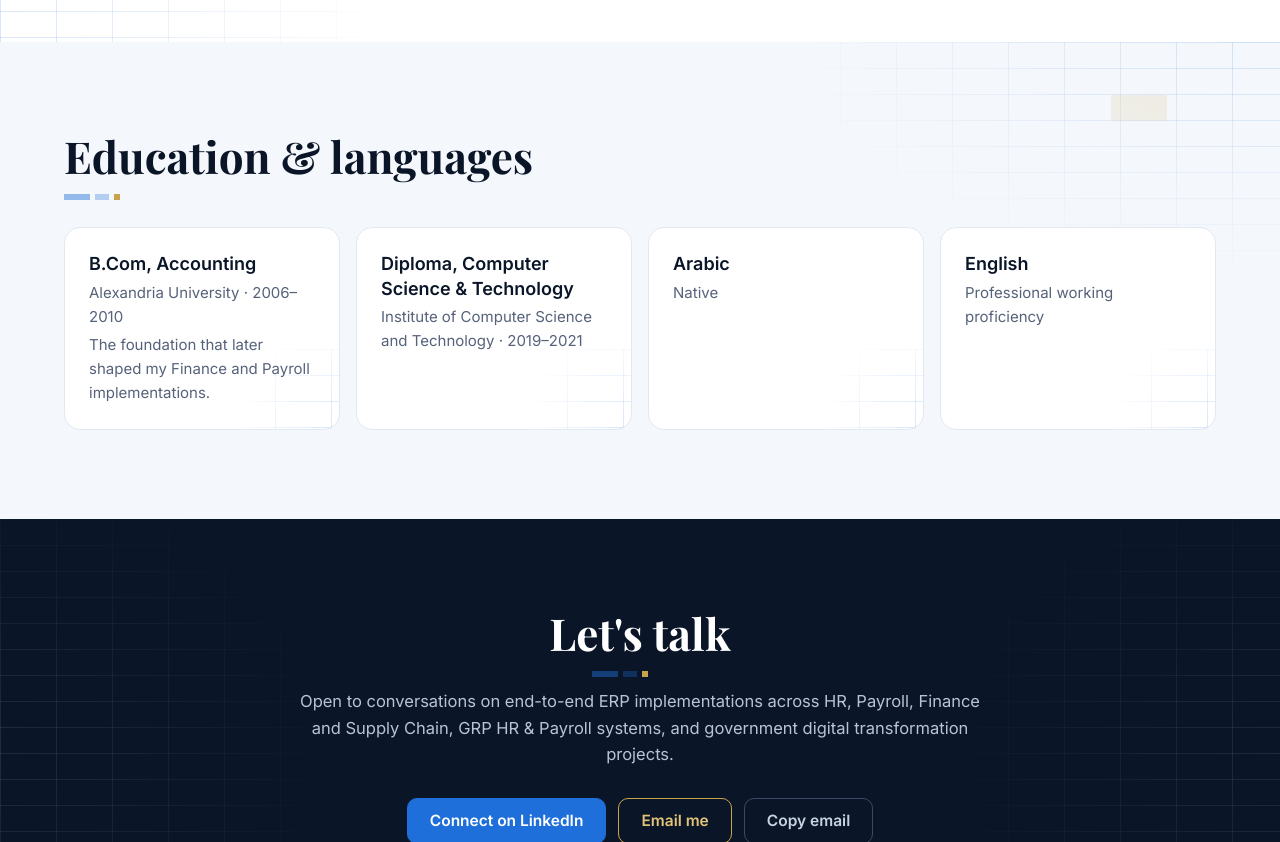
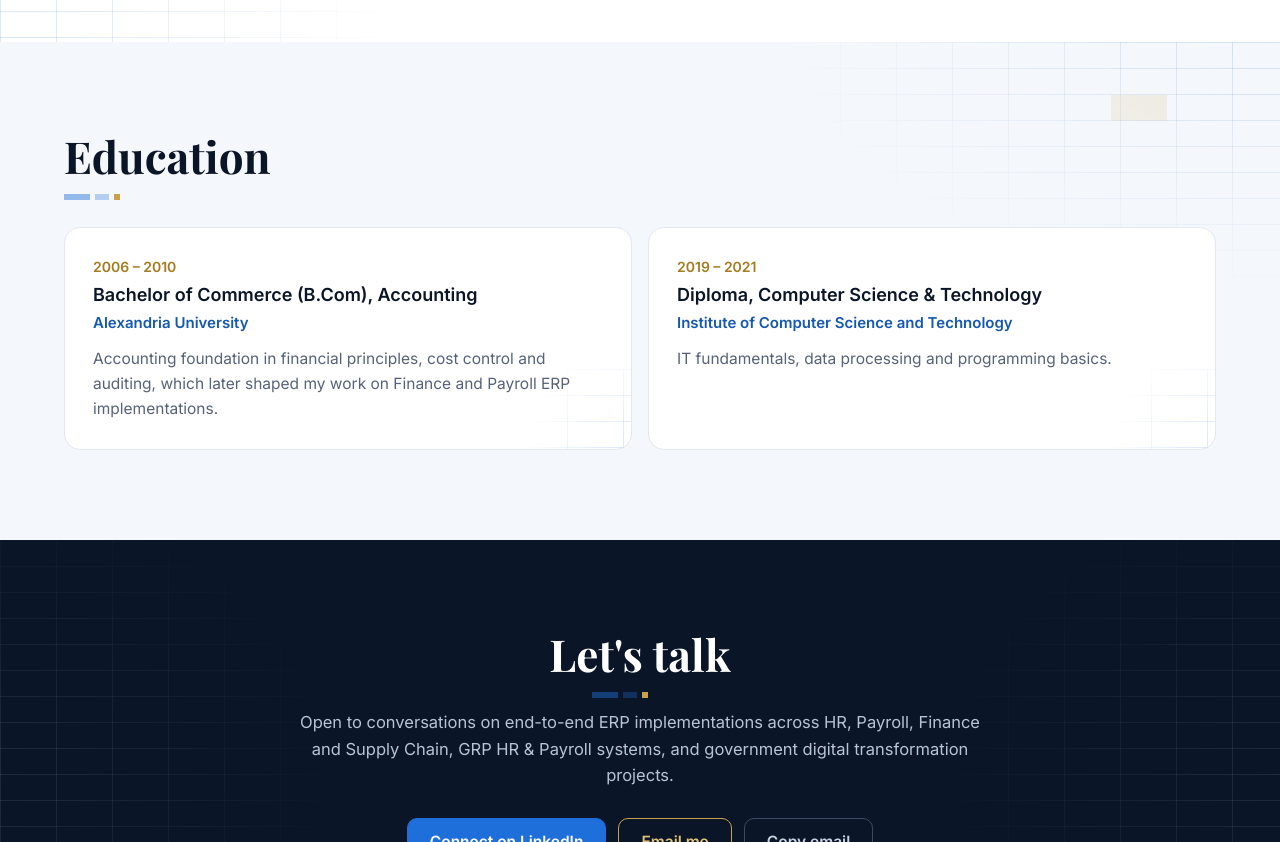
Before and after one commit to AmrHefzy88/amrhefzy, a plain HTML site: page index.html in a window 1280 px wide. Shown: the part 9320-10162 px from the top of the page. Drawn offline with nearby package versions, Linux system fonts and the light colour scheme.

Commit message:
Simplify education section
- Remove languages cards
- Two larger cards with dates on their own line
- Spell out Bachelor of Commerce (B.Com)

Co-Authored-By: Claude Opus 5.5 <noreply@anthropic.com>
Claude-Session: https://claude.ai/code/session_01Vi4CdEAx1jZLUgugwPhVQD

```diff
--- a/index.html
+++ b/index.html
@@ -158,7 +158,11 @@ header.band{overflow:hidden;padding-top:clamp(40px,5vw,72px)}
 .award p{color:var(--mute);font-size:15.5px;margin:0}
 blockquote{margin:28px 0 0;padding:30px 32px;background:var(--bluebg);border-radius:16px;font:600 clamp(19px,2.2vw,23px)/1.45 "Playfair Display",serif;color:var(--navy)}
 blockquote footer{font:500 14.5px Inter,sans-serif;color:var(--mute);margin-top:14px}
-.edu .card p{color:var(--mute);font-size:15px;margin:4px 0 0}
+.edus{display:grid;grid-template-columns:repeat(2,minmax(0,1fr));gap:16px;margin-top:26px}
+.edus .card{padding:28px}
+.edus .by{color:var(--blued);font-weight:600;font-size:15px;margin:2px 0 12px}
+.edus p{color:var(--mute);font-size:15.5px;margin:0}
+@media(max-width:700px){.edus{grid-template-columns:minmax(0,1fr)}}
 /* contact */
 .contact{background:var(--navy);color:#fff;text-align:center;overflow:hidden}
 .contact h2{color:#fff}
@@ -330,12 +334,10 @@ section h2::after{background:linear-gradient(rgba(30,111,217,.45),rgba(30,111,21
 </div></section>
 
 <section class="band alt edu"><div class="wrap">
-  <h2 class="rv">Education &amp; languages</h2>
-  <div class="grid4" style="margin-top:26px">
-    <div class="card lift rv"><h3>B.Com, Accounting</h3><p>Alexandria University · 2006–2010</p><p>The foundation that later shaped my Finance and Payroll implementations.</p></div>
-    <div class="card lift rv" style="--dl:.08s"><h3>Diploma, Computer Science &amp; Technology</h3><p>Institute of Computer Science and Technology · 2019–2021</p></div>
-    <div class="card lift rv" style="--dl:.16s"><h3>Arabic</h3><p>Native</p></div>
-    <div class="card lift rv" style="--dl:.24s"><h3>English</h3><p>Professional working proficiency</p></div>
+  <h2 class="rv">Education</h2>
+  <div class="edus">
+    <div class="card lift rv"><div class="when">2006 – 2010</div><h3>Bachelor of Commerce (B.Com), Accounting</h3><div class="by">Alexandria University</div><p>Accounting foundation in financial principles, cost control and auditing, which later shaped my work on Finance and Payroll ERP implementations.</p></div>
+    <div class="card lift rv" style="--dl:.08s"><div class="when">2019 – 2021</div><h3>Diploma, Computer Science &amp; Technology</h3><div class="by">Institute of Computer Science and Technology</div><p>IT fundamentals, data processing and programming basics.</p></div>
   </div>
 </div></section>
 
```
